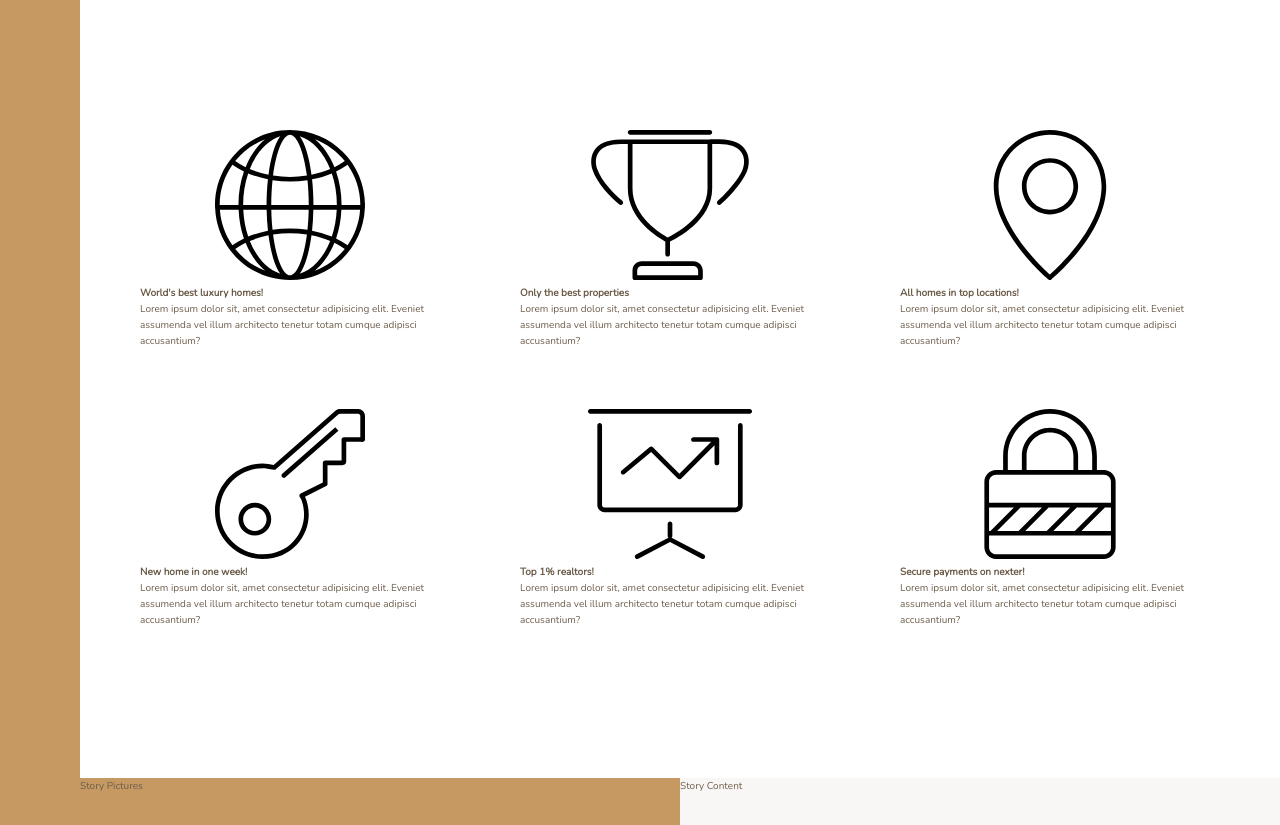
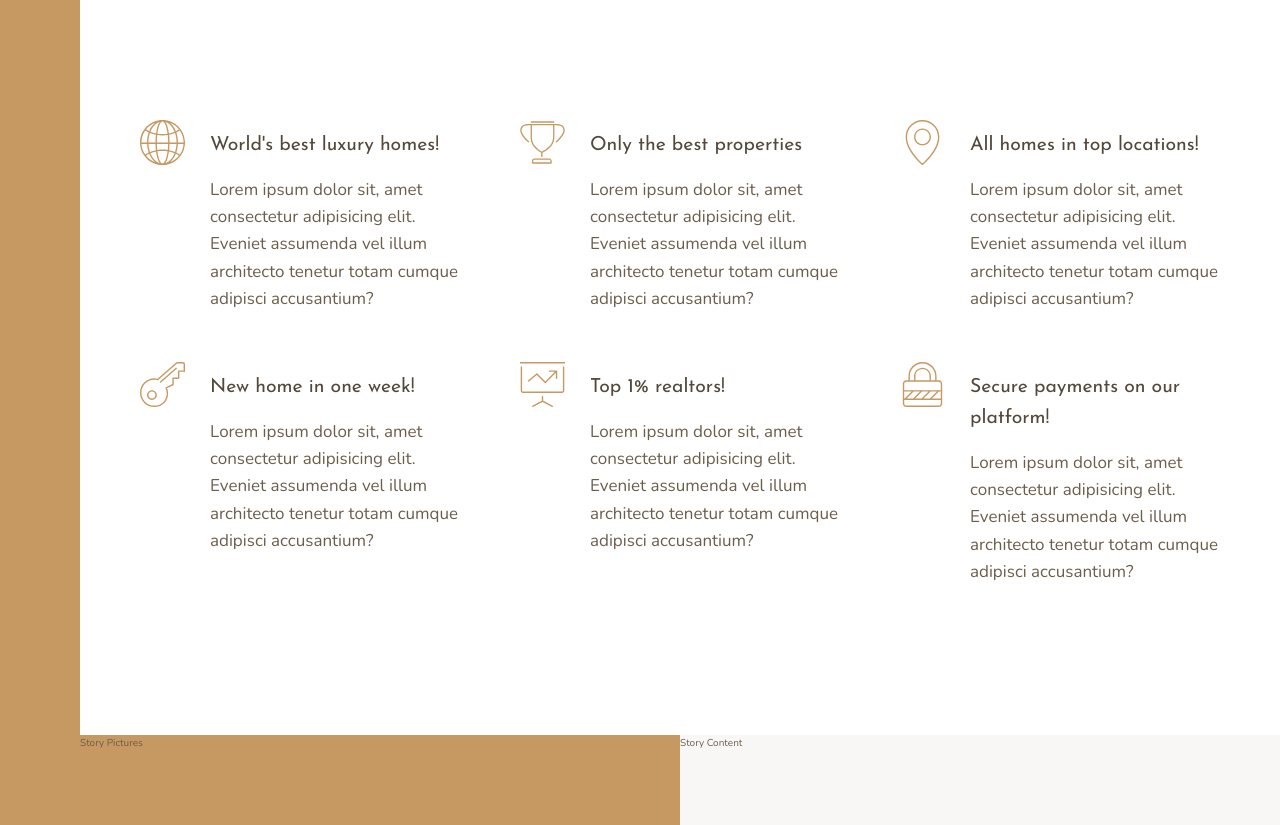
Before and after one commit to MihaiElisei/nexter-app, a website: page index.html in a window 1280 px wide. Shown: the part 660-1485 px from the top of the page. Drawn offline with nearby package versions, Linux system fonts and the light colour scheme.

Commit message:
add css for feature section

```diff
--- a/index.html
+++ b/index.html
@@ -28,7 +28,7 @@
                 <svg class="feature__icon">
                     <use xlink:href="img/sprite.svg#icon-global"></use>
                 </svg>
-                <h4 class="heading-4">World's best luxury homes!</h4>
+                <h4 class="heading-4 heading-4--dark">World's best luxury homes!</h4>
                 <p class="feature__text">
                     Lorem ipsum dolor sit, amet consectetur adipisicing elit. Eveniet assumenda vel illum architecto tenetur totam cumque adipisci accusantium?
                 </p>
@@ -37,7 +37,7 @@
                 <svg class="feature__icon">
                     <use xlink:href="img/sprite.svg#icon-trophy"></use>
                 </svg>
-                <h4 class="heading-4">Only the best properties</h4>
+                <h4 class="heading-4 heading-4--dark">Only the best properties</h4>
                 <p class="feature__text">
                     Lorem ipsum dolor sit, amet consectetur adipisicing elit. Eveniet assumenda vel illum architecto tenetur totam cumque adipisci accusantium?
                 </p>
@@ -46,7 +46,7 @@
                 <svg class="feature__icon">
                     <use xlink:href="img/sprite.svg#icon-map-pin"></use>
                 </svg>
-                <h4 class="heading-4">All homes in top locations!</h4>
+                <h4 class="heading-4 heading-4--dark">All homes in top locations!</h4>
                 <p class="feature__text">
                     Lorem ipsum dolor sit, amet consectetur adipisicing elit. Eveniet assumenda vel illum architecto tenetur totam cumque adipisci accusantium?
                 </p>
@@ -55,7 +55,7 @@
                 <svg class="feature__icon">
                     <use xlink:href="img/sprite.svg#icon-key"></use>
                 </svg>
-                <h4 class="heading-4">New home in one week!</h4>
+                <h4 class="heading-4 heading-4--dark">New home in one week!</h4>
                 <p class="feature__text">
                     Lorem ipsum dolor sit, amet consectetur adipisicing elit. Eveniet assumenda vel illum architecto tenetur totam cumque adipisci accusantium?
                 </p>
@@ -64,7 +64,7 @@
                 <svg class="feature__icon">
                     <use xlink:href="img/sprite.svg#icon-presentation"></use>
                 </svg>
-                <h4 class="heading-4">Top 1% realtors!</h4>
+                <h4 class="heading-4 heading-4--dark">Top 1% realtors!</h4>
                 <p class="feature__text">
                     Lorem ipsum dolor sit, amet consectetur adipisicing elit. Eveniet assumenda vel illum architecto tenetur totam cumque adipisci accusantium?
                 </p>
@@ -73,7 +73,7 @@
                 <svg class="feature__icon">
                     <use xlink:href="img/sprite.svg#icon-lock"></use>
                 </svg>
-                <h4 class="heading-4">Secure payments on nexter!</h4>
+                <h4 class="heading-4 heading-4--dark">Secure payments on our platform!</h4>
                 <p class="feature__text">
                     Lorem ipsum dolor sit, amet consectetur adipisicing elit. Eveniet assumenda vel illum architecto tenetur totam cumque adipisci accusantium?
                 </p>
--- a/sass/_features.scss
+++ b/sass/_features.scss
@@ -3,6 +3,27 @@
     margin: 15rem 0;
 
     display: grid;
-    grid-template-columns: repeat(3, 1fr);
+   // grid-template-columns: repeat(3, 1fr);
+    grid-template-columns: repeat(auto-fit, minmax(25rem, 1fr)); //make grid responsive
     grid-gap: 6rem;
+    align-items: start;
 }
+
+.feature {
+    display: grid;
+    grid-template-columns: min-content 1fr;
+    grid-row-gap: 1.5rem;
+    grid-column-gap: 2.5rem;
+
+    &__icon {
+        fill: $color-primary;
+        width: 4.5rem;
+        height: 4.5rem;
+        grid-row: 1 / span 2;
+        transform: translateY(-1rem);
+    }
+
+    &__text {
+        font-size: 1.7rem;
+    }
+}
--- a/sass/_typography.scss
+++ b/sass/_typography.scss
@@ -0,0 +1,29 @@
+// Extend these properties to all headings
+%heading {
+    font-family: $font-display;
+    font-weight: 400;
+}
+
+.heading-1 {
+    @extend %heading;
+}
+
+.heading-2 {
+    @extend %heading;
+}
+
+.heading-3 {
+    @extend %heading;
+}
+
+.heading-4 {
+    @extend %heading;
+    font-size: 1.94rem;
+
+    &--light {
+        color: $color-grey-light-1;
+    }
+    &--dark {
+        color: $color-grey-dark-1;
+    }
+}
```
Also changed, not shown: css/style.css.
